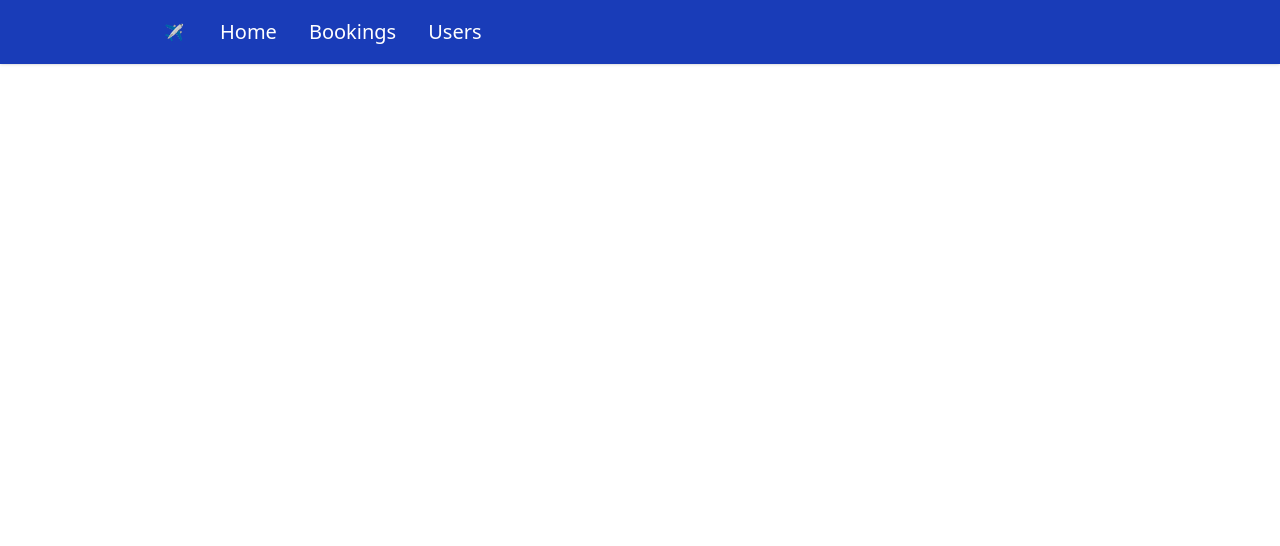
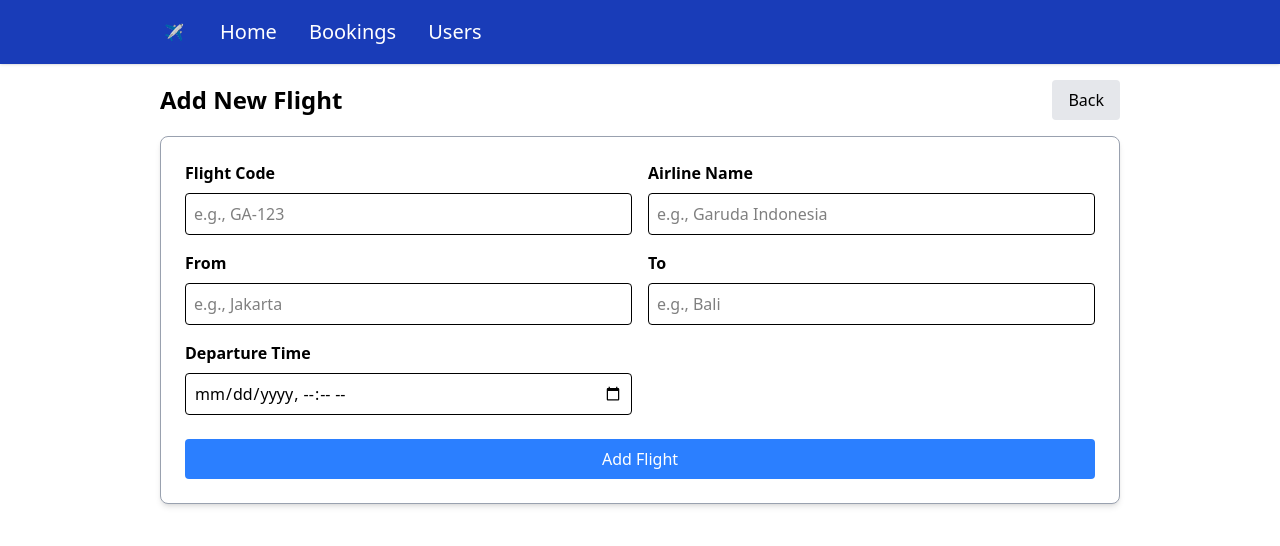
Before and after one commit to avicenan/flight-book-frontend, a React (Vite) app: page /add-flight in a window 1280 px wide. Shown: the top 546 px of the page. Built offline with nearby package versions, Linux system fonts and the light colour scheme.

Commit message:
connect to backend and add flight features

```diff
--- a/src/App.jsx
+++ b/src/App.jsx
@@ -5,6 +5,7 @@ import BookingsPage from "./pages/BookingsPage";
 import UsersPage from "./pages/UsersPage";
 import BookingDetailPage from "./pages/BookingDetailPage";
 import Navbar from "./components/Navbar";
+import AddFlightPage from "./pages/AddFlightPage";
 
 function App() {
   return (
@@ -16,6 +17,7 @@ function App() {
         <Route path="/bookings" element={<BookingsPage />} />
         <Route path="/bookings/:bookingId" element={<BookingDetailPage />} />
         <Route path="/users" element={<UsersPage />} />
+        <Route path="/add-flight" element={<AddFlightPage />} />
       </Routes>
     </Router>
   );
--- /dev/null
+++ b/src/pages/AddFlightPage.jsx
@@ -0,0 +1,90 @@
+import { useState } from "react";
+import { useNavigate } from "react-router-dom";
+import { flightsApiService } from "../services/api";
+
+function AddFlightPage() {
+  const navigate = useNavigate();
+  const [loading, setLoading] = useState(false);
+  const [error, setError] = useState(null);
+  const [formData, setFormData] = useState({
+    flight_code: "",
+    airline_name: "",
+    departure_time: "",
+    from: "",
+    to: "",
+  });
+
+  const handleChange = (e) => {
+    const { name, value } = e.target;
+    setFormData((prev) => ({
+      ...prev,
+      [name]: value,
+    }));
+  };
+
+  const handleSubmit = async (e) => {
+    e.preventDefault();
+    setLoading(true);
+    setError(null);
+
+    try {
+      await flightsApiService.create(formData);
+      alert("Flight added successfully!");
+      navigate("/");
+    } catch (err) {
+      setError(err.message || "Failed to add flight");
+    } finally {
+      setLoading(false);
+    }
+  };
+
+  return (
+    <div className="p-8 pt-20 flex flex-col gap-4">
+      <div className="flex justify-between items-center">
+        <h1 className="text-2xl font-bold">Add New Flight</h1>
+        <button className="bg-gray-200 hover:bg-gray-300 text-black px-4 py-2 rounded" onClick={() => navigate("/")}>
+          Back
+        </button>
+      </div>
+
+      {error && <div className="bg-red-100 border border-red-400 text-red-700 px-4 py-3 rounded">{error}</div>}
+
+      <form onSubmit={handleSubmit} className="bg-white p-6 rounded-lg shadow-md border border-gray-400">
+        <div className="grid grid-cols-1 md:grid-cols-2 gap-4">
+          <div className="flex flex-col gap-2">
+            <label className="font-semibold">Flight Code</label>
+            <input type="text" name="flight_code" value={formData.flight_code} onChange={handleChange} className="border p-2 rounded" required placeholder="e.g., GA-123" />
+          </div>
+
+          <div className="flex flex-col gap-2">
+            <label className="font-semibold">Airline Name</label>
+            <input type="text" name="airline_name" value={formData.airline_name} onChange={handleChange} className="border p-2 rounded" required placeholder="e.g., Garuda Indonesia" />
+          </div>
+
+          <div className="flex flex-col gap-2">
+            <label className="font-semibold">From</label>
+            <input type="text" name="from" value={formData.from} onChange={handleChange} className="border p-2 rounded" required placeholder="e.g., Jakarta" />
+          </div>
+
+          <div className="flex flex-col gap-2">
+            <label className="font-semibold">To</label>
+            <input type="text" name="to" value={formData.to} onChange={handleChange} className="border p-2 rounded" required placeholder="e.g., Bali" />
+          </div>
+
+          <div className="flex flex-col gap-2">
+            <label className="font-semibold">Departure Time</label>
+            <input type="datetime-local" name="departure_time" value={formData.departure_time} onChange={handleChange} className="border p-2 rounded" required />
+          </div>
+        </div>
+
+        <div className="mt-6">
+          <button type="submit" disabled={loading} className={`w-full py-2 px-4 rounded text-white ${loading ? "bg-blue-400 cursor-not-allowed" : "bg-blue-500 hover:bg-blue-600"}`}>
+            {loading ? "Adding Flight..." : "Add Flight"}
+          </button>
+        </div>
+      </form>
+    </div>
+  );
+}
+
+export default AddFlightPage;
--- a/src/pages/BookingPage.jsx
+++ b/src/pages/BookingPage.jsx
@@ -1,25 +1,49 @@
-import { useState } from "react";
+import { useState, useEffect } from "react";
 import { useParams, useNavigate } from "react-router-dom";
-import { flights, bookings } from "../data/dummy";
+import { flightsApiService } from "../services/api";
 
 const BookingPage = () => {
   const { flightId } = useParams();
-  const flight = flights.find((f) => f.id === parseInt(flightId));
+  const [flight, setFlight] = useState(null);
+  const [loading, setLoading] = useState(true);
+  const [error, setError] = useState(null);
   const [passengerName, setPassengerName] = useState("");
   const [passengerEmail, setPassengerEmail] = useState("");
   const navigate = useNavigate();
 
+  useEffect(() => {
+    flightsApiService
+      .getById(flightId)
+      .then((res) => {
+        if (!res.data) throw new Error("Flight not found");
+        setFlight(res.data.data);
+        setLoading(false);
+      })
+      .catch((err) => {
+        setError(err.message);
+        setLoading(false);
+      });
+  }, [flightId]);
+
   const handleBooking = () => {
-    bookings.push({
-      passengerName,
-      passengerEmail,
-      flightId: flight.id,
-      flightInfo: `${flight.from} ➔ ${flight.to} (${flight.airline})`,
-    });
-    alert("Booking successful!");
-    navigate("/bookings");
+    flightsApiService
+      .createBooking({
+        passengerName,
+        passengerEmail,
+        flightId: flight.id,
+        flightInfo: `${flight.from} ➔ ${flight.to} (${flight.airline_name})`,
+      })
+      .then(() => {
+        alert("Booking successful!");
+        navigate("/bookings");
+      })
+      .catch((err) => {
+        alert("Failed to create booking: " + err.message);
+      });
   };
 
+  if (loading) return <p>Loading flight details...</p>;
+  if (error) return <p className="text-red-600">{error}</p>;
   if (!flight) return <p className="text-red-600">Flight not found</p>;
 
   return (
@@ -36,7 +60,7 @@ const BookingPage = () => {
         <p className="mb-2">
           {flight.from} ➔ {flight.to}
         </p>
-        <p className="text-green-600 font-semibold">Rp{flight.price.toLocaleString()}</p>
+        <p className="text-green-600 font-semibold">Rp{flight.price?.toLocaleString() || "N/A"}</p>
       </div>
 
       <div className="mt-4 flex flex-col gap-2">
--- a/src/pages/BookingsPage.jsx
+++ b/src/pages/BookingsPage.jsx
@@ -55,33 +55,20 @@ const BookingsPage = () => {
     }
   };
 
-  if (loading) {
-    return (
-      <div className="p-8 pt-20">
-        <div className="flex justify-center items-center h-64">
-          <div className="animate-spin rounded-full h-12 w-12 border-b-2 border-blue-500"></div>
-        </div>
-      </div>
-    );
-  }
-
-  if (error) {
-    return (
-      <div className="p-8 pt-20">
-        <div className="text-red-500 text-center">{error}</div>
-      </div>
-    );
-  }
-
   return (
     <div className="p-8 pt-20 flex flex-col gap-4">
       <h1 className="text-2xl font-bold">Bookings</h1>
       <div className="mb-2">
         <input type="text" placeholder="Search by name or flight..." className="border border-gray-300 p-4 rounded-full w-full" onChange={(e) => setSearch(e.target.value)} />
       </div>
-      {filteredBookings.length === 0 ? (
-        <p>No bookings found.</p>
-      ) : (
+      {filteredBookings.length === 0 && !loading && <p>No bookings found.</p>}
+      {loading && (
+        <div className="flex justify-center items-center h-64">
+          <div className="animate-spin rounded-full h-12 w-12 border-b-2 border-blue-500"></div>
+        </div>
+      )}
+      {error && <div className="text-red-500 text-center">{error}</div>}
+      {filteredBookings.length > 0 &&
         filteredBookings.map((booking) => (
           <Link to={`/bookings/${booking.id}`} key={booking.id}>
             <div className="border border-gray-400 p-4 rounded-lg shadow hover:shadow-lg transition cursor-pointer">
@@ -101,8 +88,7 @@ const BookingsPage = () => {
               </div>
             </div>
           </Link>
-        ))
-      )}
+        ))}
     </div>
   );
 };
--- a/src/pages/HomePage.jsx
+++ b/src/pages/HomePage.jsx
@@ -44,7 +44,12 @@ function HomePage() {
         <p className="absolute top-1 p-4 font-bold left-1 text-3xl">Flight Ticket Point of Sales</p>
       </div>
 
-      <h1 className={`text-2xl font-bold`}>Available Flights</h1>
+      <div className="flex justify-between items-center">
+        <h1 className={`text-2xl font-bold`}>Available Flights</h1>
+        <Link to="/add-flight">
+          <button className="border border-blue-800 text-blue-800 hover:bg-blue-600 hover:text-white py-2 px-4 rounded">Add Flight</button>
+        </Link>
+      </div>
 
       {/* search box */}
       <div className="">
@@ -52,7 +57,9 @@ function HomePage() {
       </div>
 
       {loading ? (
-        <div>Loading flights...</div>
+        <div className="flex justify-center items-center h-64">
+          <div className="animate-spin rounded-full h-12 w-12 border-b-2 border-blue-500"></div>
+        </div>
       ) : error ? (
         <div className="text-red-500">Error: {error}</div>
       ) : (
--- a/src/pages/UsersPage.jsx
+++ b/src/pages/UsersPage.jsx
@@ -1,8 +1,26 @@
-import { users } from "../data/dummy";
-import { useState } from "react";
+import { useState, useEffect } from "react";
+import { usersApiService } from "../services/api";
 
 function UsersPage() {
   const [search, setSearch] = useState("");
+  const [users, setUsers] = useState([]);
+  const [loading, setLoading] = useState(true);
+  const [error, setError] = useState(null);
+
+  useEffect(() => {
+    usersApiService
+      .getAll()
+      .then((res) => {
+        if (!res.data) throw new Error("Failed to fetch users");
+        setUsers(res.data.data);
+        setLoading(false);
+      })
+      .catch((err) => {
+        setError(err.message);
+        setLoading(false);
+      });
+  }, []);
+
   const filteredUsers = users.filter((user) => user.name.toLowerCase().includes(search.toLowerCase()) || user.email.toLowerCase().includes(search.toLowerCase()));
 
   return (
@@ -15,7 +33,13 @@ function UsersPage() {
         <input type="text" placeholder="Search users..." className="border border-gray-300 p-4 w-full rounded-full" onChange={(e) => setSearch(e.target.value)} />
       </div>
 
-      {filteredUsers.length === 0 ? (
+      {loading ? (
+        <div className="flex justify-center items-center h-64">
+          <div className="animate-spin rounded-full h-12 w-12 border-b-2 border-blue-500"></div>
+        </div>
+      ) : error ? (
+        <p className="text-red-600">Error: {error}</p>
+      ) : filteredUsers.length === 0 ? (
         <p>No users found.</p>
       ) : (
         <div className="grid grid-cols-1 md:grid-cols-2 lg:grid-cols-3 gap-4">
@@ -26,7 +50,6 @@ function UsersPage() {
                   <p className="font-bold text-lg">{user.name}</p>
                   <p className="text-gray-600">{user.email}</p>
                 </div>
-                <span className={`px-2 py-1 text-xs font-semibold rounded-full ${user.role === "Admin" ? "bg-blue-100 text-blue-800" : "bg-green-100 text-green-800"}`}>{user.role}</span>
               </div>
             </div>
           ))}
```
